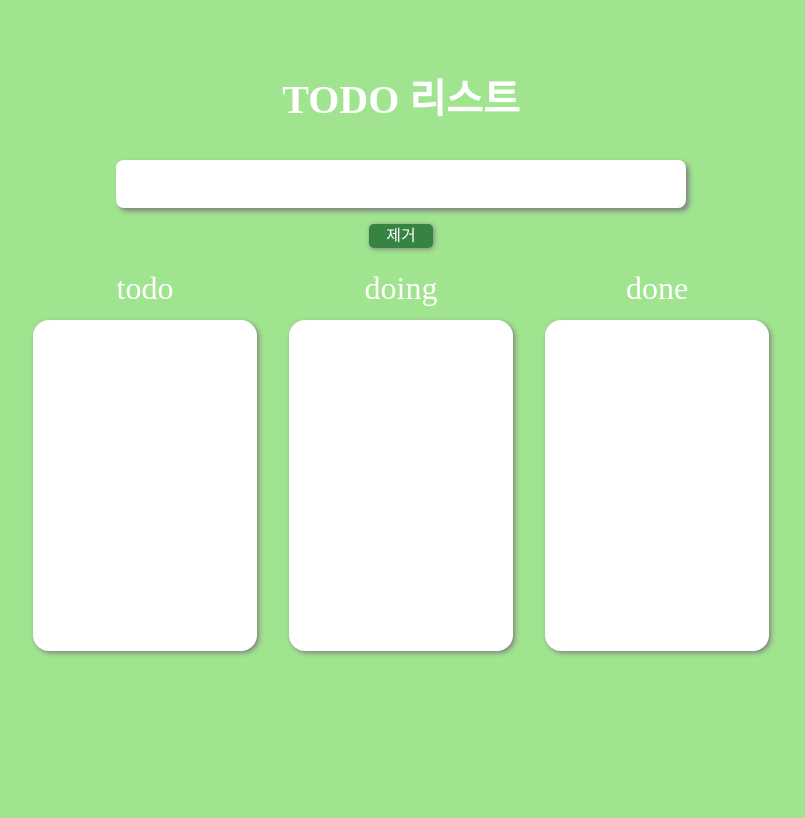
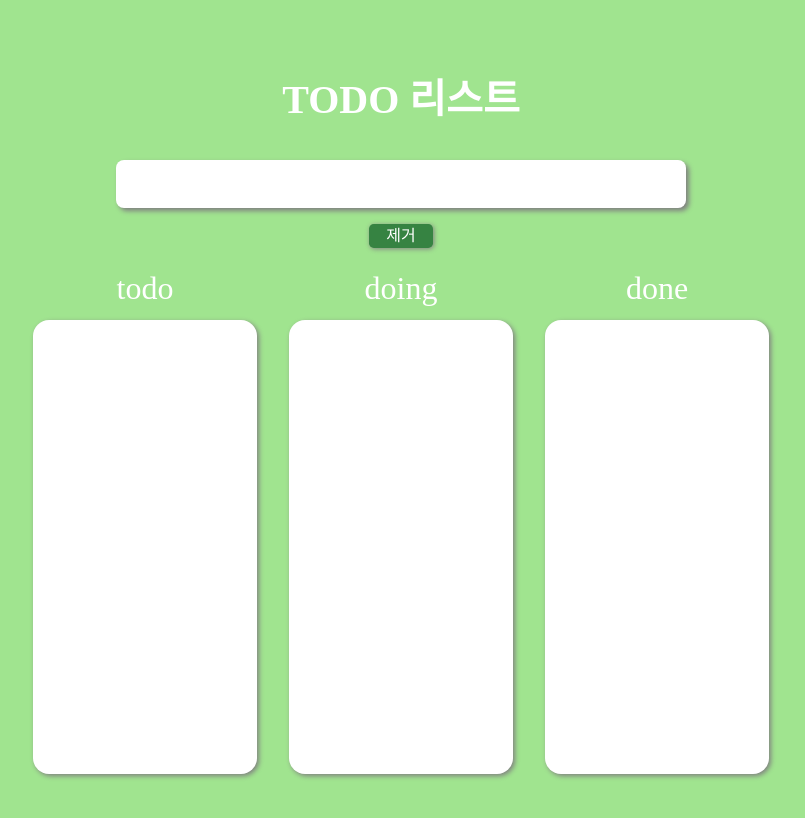
Before and after one commit to DongHunWon/svelte-todo-app, a Svelte app: page / in a window 1280 px wide. Shown: the top 818 px of the page, without its empty margins (239-1044 px from the left). Built offline with nearby package versions, Linux system fonts and the light colour scheme.

Commit message:
css 수정

```diff
--- a/src/App.svelte
+++ b/src/App.svelte
@@ -29,7 +29,7 @@
 <style>
 	.wrap {
 		width: 60%;
-		height: 70vh;
+		height: 45rem;
 		border-radius: 1rem;
 		margin: 3rem auto;
 		padding: 2rem;
```
